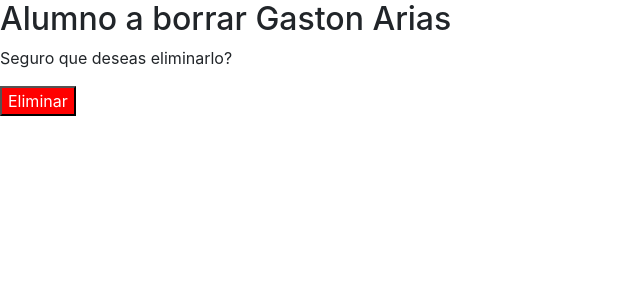
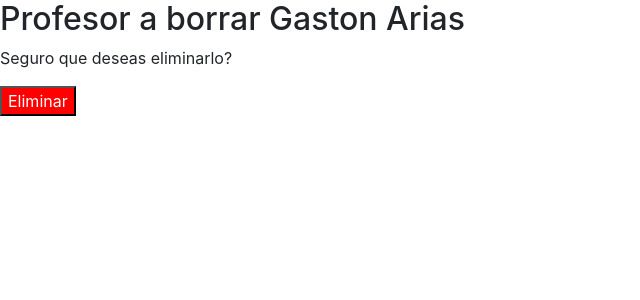
Before and after one commit to LuLobosco/Entregable12-01-LucilaLobosco, a Django app: page /Profesores/delete_profesor/1/ in a window 1280 px wide; the page is wider, and only the part inside the window is pictured. Shown: the part 80-380 px from the top of that part, without its empty margins (0-640 px from the left). Run offline with Django 4.2, Linux system fonts and the light colour scheme; data comes from the database, SQL or seed files in the repository; both versions use the stored data as it was after the commit.

Commit message:
last changes

```diff
--- a/Escuela/Administrativos/urls.py
+++ b/Escuela/Administrativos/urls.py
@@ -4,6 +4,6 @@ from Administrativos.views import create_administrativo, list_administrativo,upd
 urlpatterns = [
     path('create_administrativo/',create_administrativo),
     path('list_administrativo/', list_administrativo),
-    path('update_administrativo/', update_administrativo),
+    path('update_administrativo/<int:pk>/', update_administrativo),
     path('delete_administrativo/<int:pk>/',AdministrativoDeleteView.as_view())
 ]
--- a/Escuela/Alumnos/urls.py
+++ b/Escuela/Alumnos/urls.py
@@ -1,5 +1,5 @@
 from django.urls import path
-from Alumnos.views import create_alumno, list_alumno,update_alumno, AlumnosListViews,AlumnosDeleteView
+from Alumnos.views import create_alumno, list_alumno,update_alumno,AlumnosDeleteView
 
 urlpatterns = [
     path('create_alumno/',create_alumno),
--- a/Escuela/Profesores/urls.py
+++ b/Escuela/Profesores/urls.py
@@ -4,6 +4,6 @@ from Profesores.views import create_profesor, list_profesor,ProfesorDeleteView,u
 urlpatterns = [
     path('create_profesor/',create_profesor),
     path('list_profesor/', list_profesor),
-    path('update_profesor/', update_profesor),
+    path('update_profesor/<int:pk>/', update_profesor),
     path('delete_profesor/<int:pk>/',ProfesorDeleteView.as_view())
 ]
--- a/Escuela/Profesores/views.py
+++ b/Escuela/Profesores/views.py
@@ -43,16 +43,17 @@ def list_profesor(request):
     return render(request,'Profesores/list_profesores.html', context = context )
 
 
-def update_profesor(request,id):
+def update_profesor(request,pk):
 
     if  request.method == 'GET':
-        Profesor = Profesores.objects.get(id=id)
+        Profesor = Profesores.objects.get(id=pk)
         context = {
-            'form' : AdministrativoForm(
+            'form' : ProfesorForm(
                 initial = {
                     'name' : Profesor.name,
                     'age' : Profesor.age,
-                    'activo' : Profesor.activo,
+                    'Materia' : Profesor.Materia,
+                    'activo': Profesor.activo,
                 }
             )
         }
@@ -60,10 +61,11 @@ def update_profesor(request,id):
 
     elif request.method == 'POST':
         form = ProfesorForm(request.POST)
-        Profesor = Profesores.objects.get(id=id)
+        Profesor = Profesores.objects.get(id=pk)
         if form.is_valid():
             Profesores.name = form.cleaned_data['name']
             Profesores.age = form.cleaned_data['age']
+            Profesores.Materia = form.cleaned_data['Materia']
             Profesores.activo = form.cleaned_data['activo']
             Profesores.save()
 
@@ -75,7 +77,7 @@ def update_profesor(request,id):
                 'form_errors': form.erros,
                 'form' : ProfesorForm()
             }
-        return render(request, 'Profesor/update_profesor.html', context=context)
+        return render(request, 'Profesores/update_profesor.html', context=context)
 
 class ProfesorDeleteView(DeleteView):
     model = Profesores
--- a/Escuela/Templates/Acerca_de_mi.html
+++ b/Escuela/Templates/Acerca_de_mi.html
@@ -8,6 +8,6 @@
 
 {% block contect %}
 
-<h1> Holi </h1>
+<h1> La pagina pertenece a la institucion educativa para el control de los empleados y alumnos </h1>
 
 {% endblock %}
--- a/Escuela/Templates/Administrativos/list_administrativo.html
+++ b/Escuela/Templates/Administrativos/list_administrativo.html
@@ -25,7 +25,8 @@ Lista de administrativos
           <h5 class="card-title"> {{administrativo.name}}</h5>
           <p class="card-text"> Edad: {{administrativo.age}}</p>
           <p>Usuario activo? {{administrativo.activo}}</p>
-          <a href="#" class="btn btn-primary">Ver</a>
+          <a href="/Administrativos/update_administrativo/{{administrativo.id}}/" class="btn btn-primary">Actualizar</a>
+          <a href="/Administrativos/delete_administrativo/{{administrativo.id}}/" class="btn btn-danger">Borrar</a>
         </div>
       </div>
 
--- a/Escuela/Templates/Profesores/delete_profesor.html
+++ b/Escuela/Templates/Profesores/delete_profesor.html
@@ -9,7 +9,7 @@
 
 {% block contect %}
 
-    <h2>Alumno a borrar {{object.name}}</h2>
+    <h2>Profesor a borrar {{object.name}}</h2>
     <p>Seguro que deseas eliminarlo?</p>
 
     <form action="" method = "POST">
--- a/Escuela/Templates/Profesores/list_profesores.html
+++ b/Escuela/Templates/Profesores/list_profesores.html
@@ -26,7 +26,8 @@ Lista de profesores
           <p class="card-text"> Edad: {{profesor.age}}</p>
           <p class="card-text"> Materia: {{profesor.Materia}}</p>
           <p>Usuario activo? {{profesor.activo}}</p>
-          <a href="#" class="btn btn-primary">Ver</a>
+          <a href="/Profesores/update_profesor/{{profesor.id}}/" class="btn btn-primary">Actualizar</a>
+          <a href="/Profesores/delete_profesor/{{profesor.id}}/" class="btn btn-danger">Borrar</a>
         </div>
       </div>
 
```
Also changed, not shown: Escuela/Administrativos/views.py (+6 -6 lines), Escuela/Alumnos/views.py (+43 -16 lines), Escuela/db.sqlite3.
